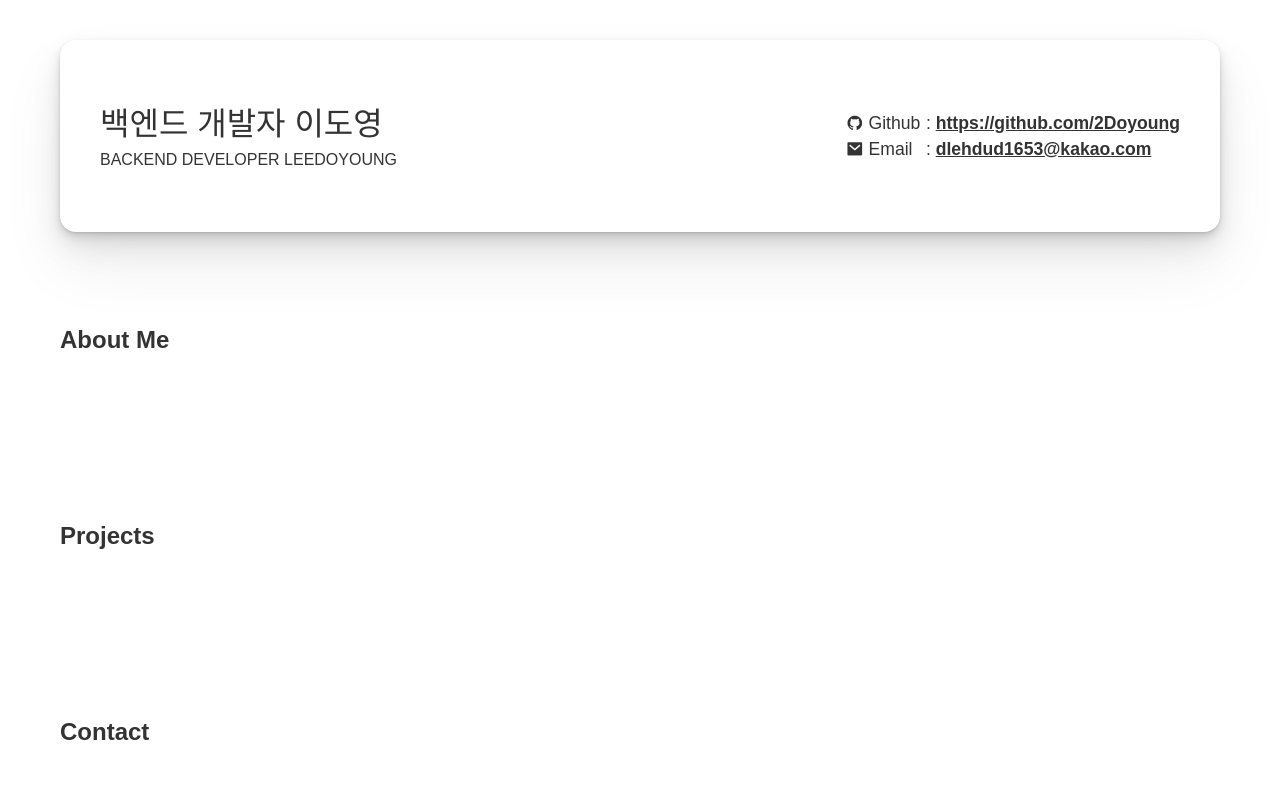
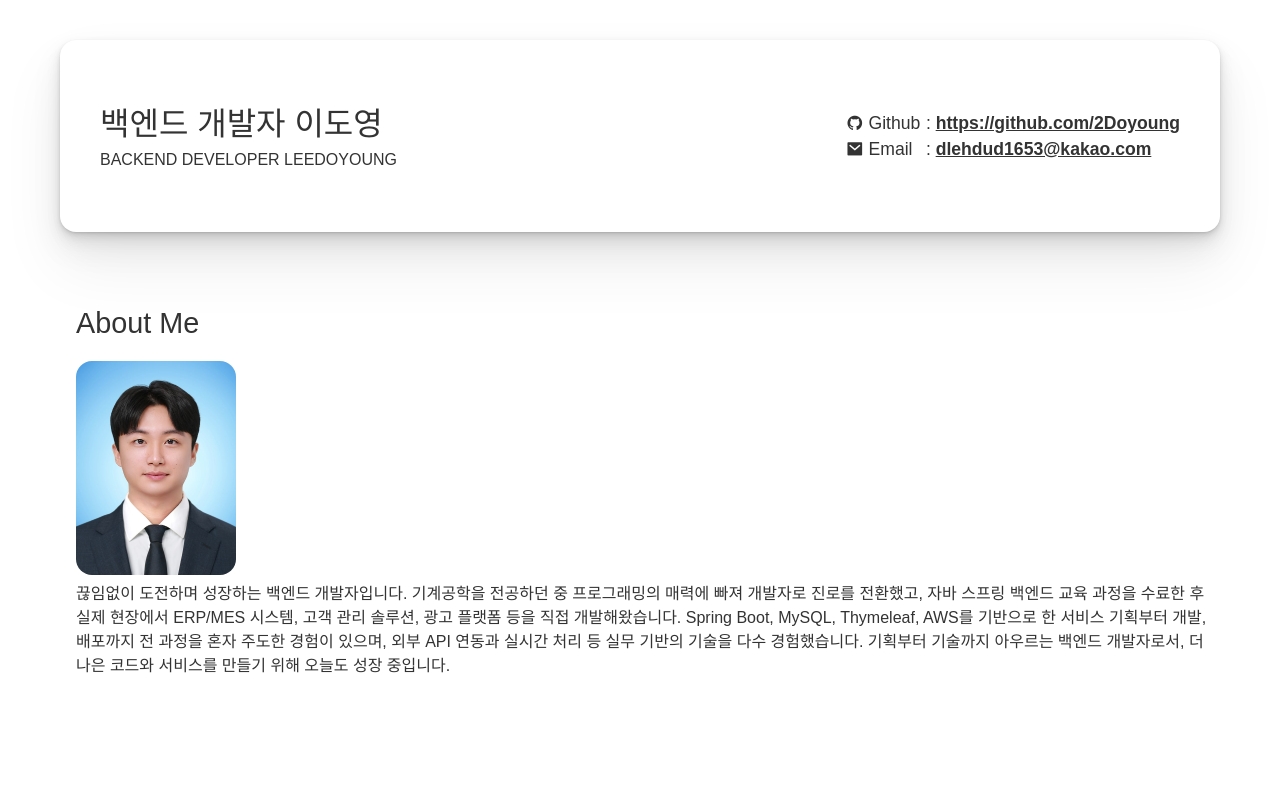
Before and after one commit to 2Doyoung/2Doyoung.github.io, a React (Create React App) app in the folder 2doyoung-github-io/: page / in a window 1280 px wide. Shown: the top 788 px of the page. Built offline with nearby package versions, Linux system fonts and the light colour scheme.

Commit message:
section setting

```diff
--- a/2doyoung-github-io/src/App.js
+++ b/2doyoung-github-io/src/App.js
@@ -3,6 +3,7 @@ import Header from './components/Header';
 import Section from './components/Section';
 import Footer from './components/Footer';
 import styled from 'styled-components';
+import AboutMe from './components/sections/AboutMe';
 
 const Container = styled.div`
     @import url('https://fonts.googleapis.com/css2?family=Noto+Sans+KR:wght@300;400;500;700;900&display=swap');
@@ -33,9 +34,12 @@ function App() {
       <Container>
         <Header />
         <Main>
-          <Section id="about" title="About Me" />
-          <Section id="projects" title="Projects" />
-          <Section id="contact" title="Contact" />
+          <Section id="about" title="About Me">
+              <AboutMe></AboutMe>
+          </Section>
+          <Section id="experience" title="Experience"></Section>
+          <Section id="skill" title="Skill"></Section>
+          <Section id="project" title="Project"></Section>
         </Main>
         <Footer />
       </Container>
--- a/2doyoung-github-io/src/components/Footer.js
+++ b/2doyoung-github-io/src/components/Footer.js
@@ -1,4 +1,5 @@
 import React from 'react';
+import styled from 'styled-components';
 
 function Footer() {
   return (
--- a/2doyoung-github-io/src/components/Section.js
+++ b/2doyoung-github-io/src/components/Section.js
@@ -1,10 +1,21 @@
 import React from 'react';
+import styled from 'styled-components';
+
+const SectionStyled = styled.div`
+    margin-left: 1rem;
+`;
+
+const SectionTitleStyled = styled.div`
+    font-size: 1.8rem;
+    margin-bottom: 1rem;
+`;
 
 function Section(props) {
   return (
-    <section id={props.id}>
-      <h2>{props.title}</h2>
-    </section>
+    <SectionStyled id={props.id}>
+      <SectionTitleStyled>{props.title}</SectionTitleStyled>
+      {props.children}
+    </SectionStyled>
   );
 }
 
--- /dev/null
+++ b/2doyoung-github-io/src/components/sections/AboutMe.js
@@ -0,0 +1,27 @@
+import React from "react";
+import styled from "styled-components";
+import profileImg from "../../assets/image/profile.jpg"
+
+const ProfileStyled = styled.img`
+    width: 10rem;
+    border-radius: 1rem;
+`;
+
+const aboutMe = `끊임없이 도전하며 성장하는 백엔드 개발자입니다.
+기계공학을 전공하던 중 프로그래밍의 매력에 빠져 개발자로 진로를 전환했고,
+자바 스프링 백엔드 교육 과정을 수료한 후 실제 현장에서 ERP/MES 시스템, 고객 관리 솔루션, 광고 플랫폼 등을 직접 개발해왔습니다.
+
+Spring Boot, MySQL, Thymeleaf, AWS를 기반으로 한 서비스 기획부터 개발, 배포까지
+전 과정을 혼자 주도한 경험이 있으며, 외부 API 연동과 실시간 처리 등 실무 기반의 기술을 다수 경험했습니다.
+기획부터 기술까지 아우르는 백엔드 개발자로서, 더 나은 코드와 서비스를 만들기 위해 오늘도 성장 중입니다.`;
+
+function AboutMe(props) {
+    return (
+        <div>
+            <ProfileStyled src={profileImg}></ProfileStyled>
+            <div>{aboutMe}</div>
+        </div>
+    )
+}
+
+export default AboutMe;
```
Also changed, not shown: 2doyoung-github-io/src/assets/image/profile.jpg (added), 2doyoung-github-io/src/components/sections/Experience.js (added), 2doyoung-github-io/src/components/sections/Project.js (added), 2doyoung-github-io/src/components/sections/Skill.js (added).
